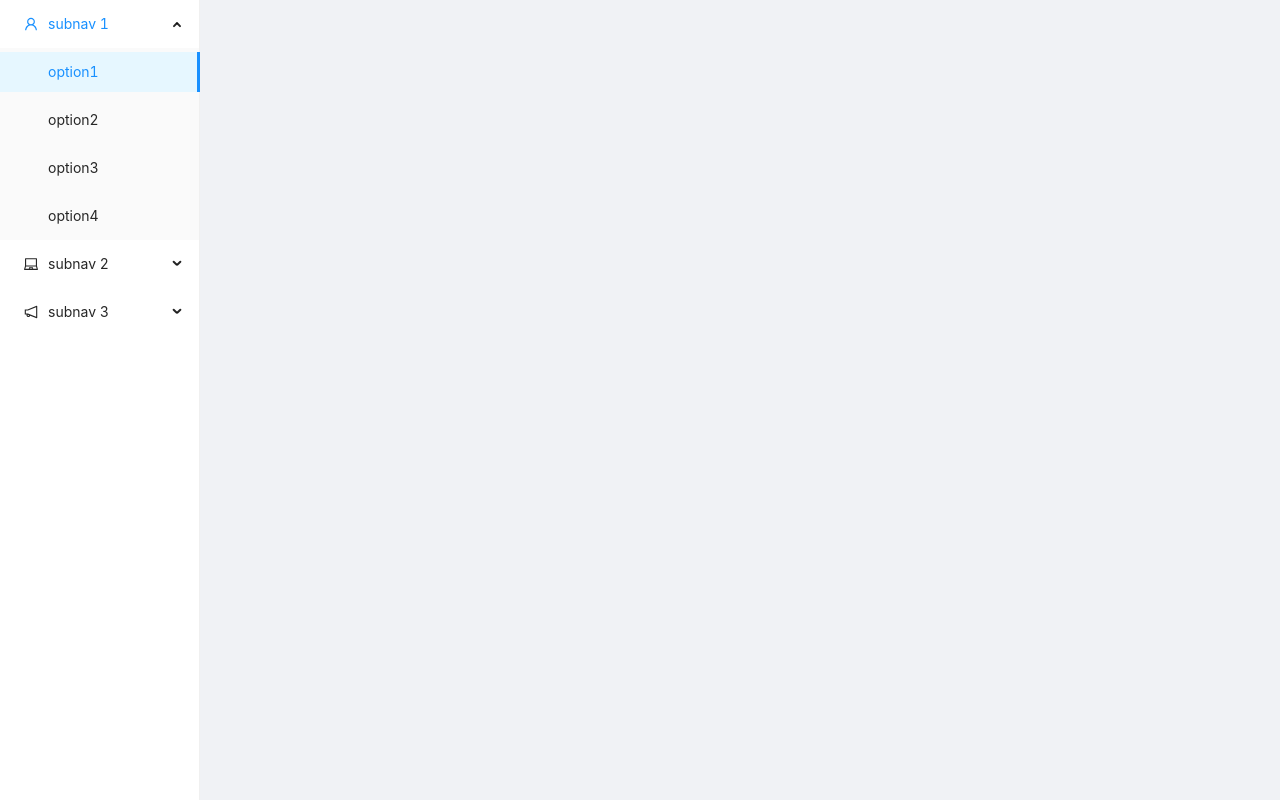
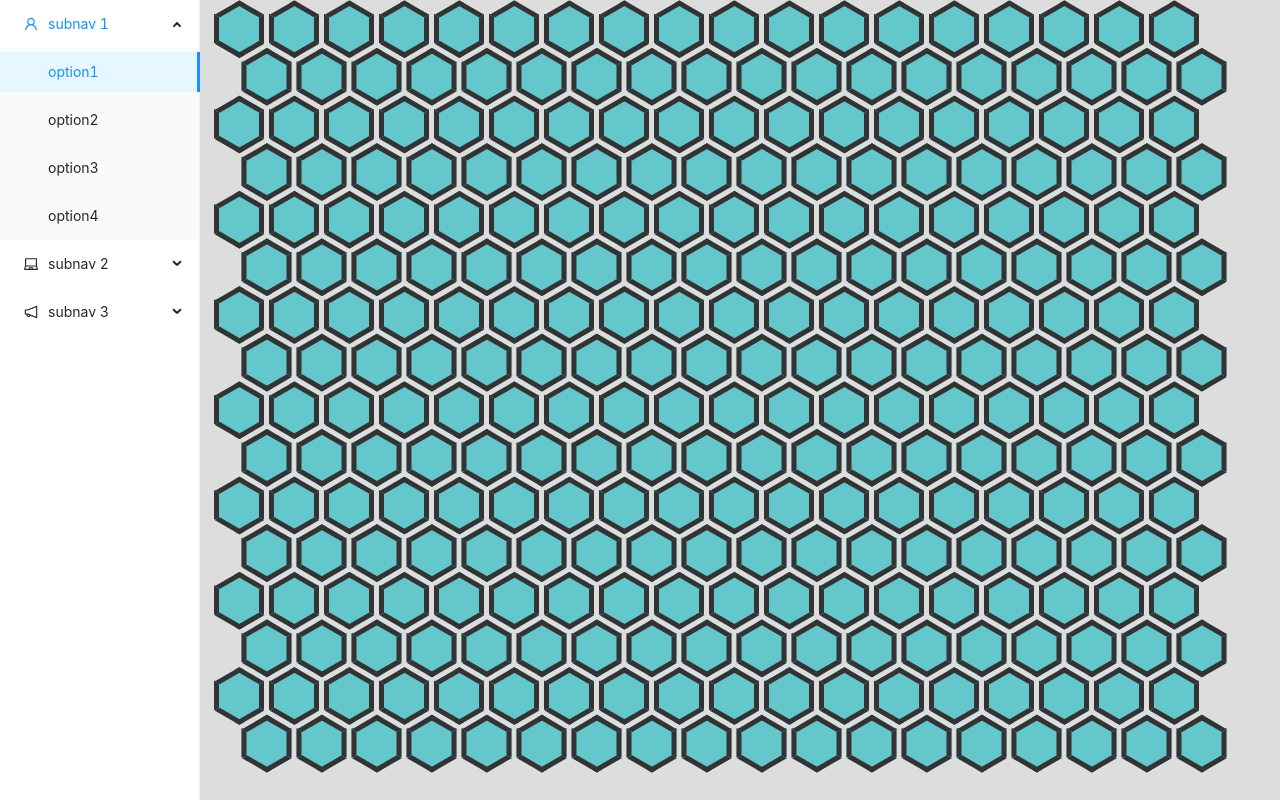
Before and after one commit to GeorgeSheppard/path-finder, a React (Create React App) app: page / in a window 1280 px wide. Built offline with nearby package versions, Linux system fonts and the light colour scheme.

Commit message:
Canvas component refactored to now just house logic for finding the size of the window, child components can then access width and height props, toolbar updated to new structure

```diff
--- a/src/Canvas/canvas.jsx
+++ b/src/Canvas/canvas.jsx
@@ -1,69 +1,28 @@
 import React, { useRef, useEffect, useState } from "react";
-// import Square from "../Square/square";
-import Hexagon from "../Hexagon/hexagon"
 
-/**
- * TODO: Easiest way to create the grid is using the transform property
- * and iterating over 'offset coordinates', should create a mapping from offset
- * coordinate to pixel placement
- * Information on hexagonal coordinates here
- * https://www.redblobgames.com/grids/hexagons/
- */
 const Canvas = (props) => {
+    const { Component } = props;
+
     const ref = useRef(null);
-	const width = 50;
-	const spacing = 5;
-	const [windowSize, setWindowSize] = useState({height: 0, width: 0})
+    const [windowSize, setWindowSize] = useState({height: 0, width: 0});
 
     useEffect(() => {
-		console.log('width', ref.current.offsetWidth, ref.current.offsetHeight);
         setWindowSize({
             height: ref.current.offsetHeight,
             width: ref.current.offsetWidth
         })
     }, []);
 
-	const grid = createGrid(windowSize, width, spacing);
-
-	const style = {
+    const canvasStyle = {
         overflow: "hidden",
         height: "100vh",
-		width: "100vw"
+        width: "100vw",
+        backgroundColor: "#dddddd"
     }
 
-	return (
-		<div ref={ref} style={style}>
-			{grid && grid.map(coord => {
-				const hexProps = {
-					width,
-					x: coord[0],
-					y: coord[1],
-					spacing
-				}
-
-				return <Hexagon key={`${coord[0]}:${coord[1]}`} {...hexProps} />
-			})}
-		</div>
-	)
-};
-
-const createGrid = (windowSize, width, spacing) => {
-	console.log('windowSize', windowSize, 'width', width);
-
-	if (windowSize.height !== 0 && windowSize.width !== 0) {
-		const sizeX = Math.floor(windowSize.width/ (width + spacing));
-		const sizeY = Math.floor(windowSize.height/( 2 * Math.sqrt(3) / 3 * width));
-
-		const coords = [];
-
-		for (let i = 0; i < sizeX; i++) {
-			for (let j = 0; j < sizeY; j++) {
-				coords.push([i, j]);
-			}
-		}
-
-		return coords;
-	}
+    return (<div ref={ref} style={canvasStyle}>
+        <Component {...{windowSize}} />
+    </div>);
 }
 
 export default Canvas;
--- a/src/Toolbar/toolbar.jsx
+++ b/src/Toolbar/toolbar.jsx
@@ -8,6 +8,7 @@ import {
 import "./toolbar.css";
 import "antd/dist/antd.css";
 import Canvas from "../Canvas/canvas";
+import HexagonGrid from "../HexagonGrid/hexagonGrid";
 
 const { SubMenu } = Menu;
 const { Sider } = Layout;
@@ -47,7 +48,7 @@ function Toolbar() {
             </SubMenu>
           </Menu>
         </Sider>
-				<Canvas />
+            <Canvas Component={HexagonGrid} />
       </Layout>
     </Layout>
   );
```
Lines whose indentation alone changed are shown as unchanged.
